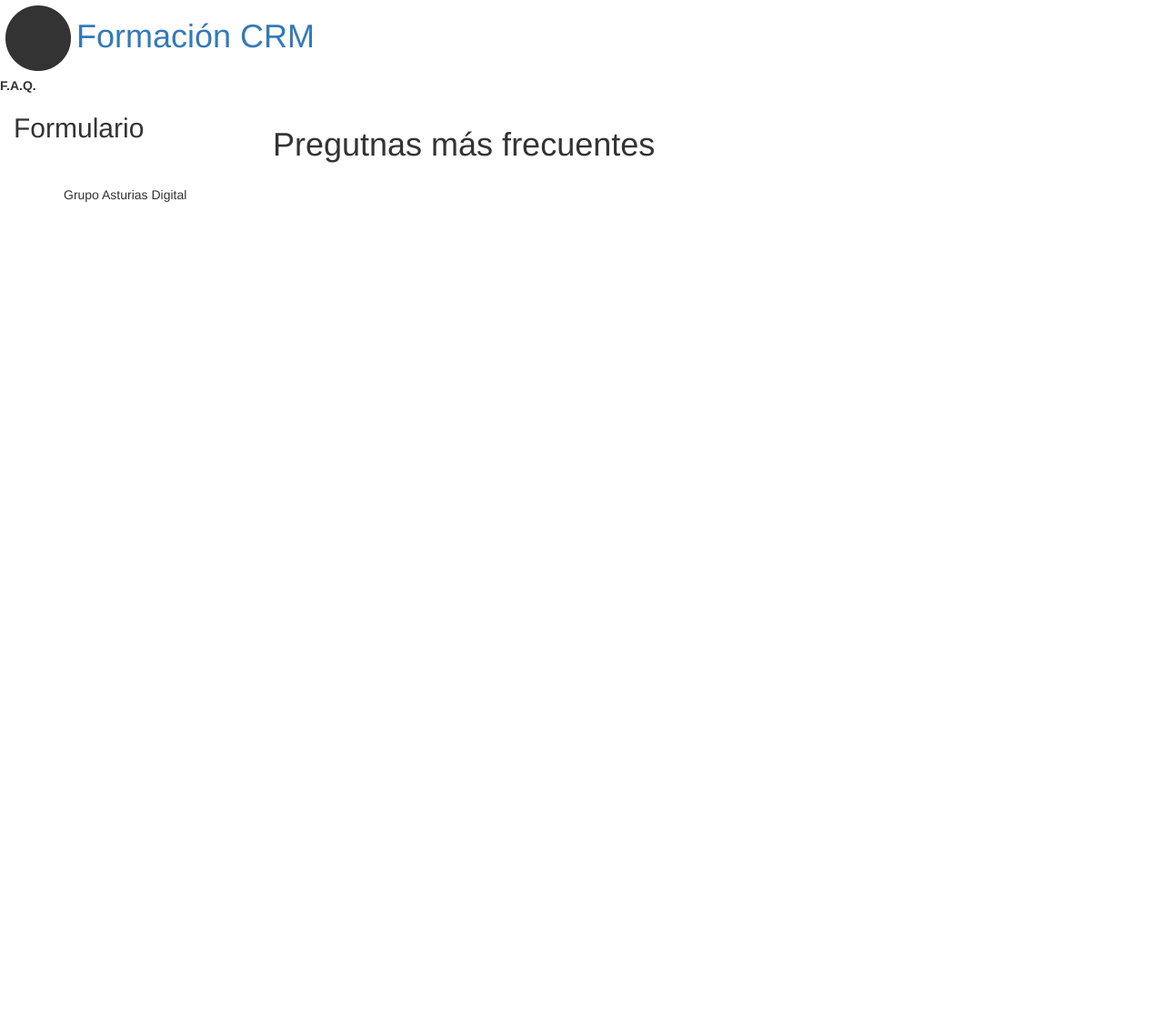
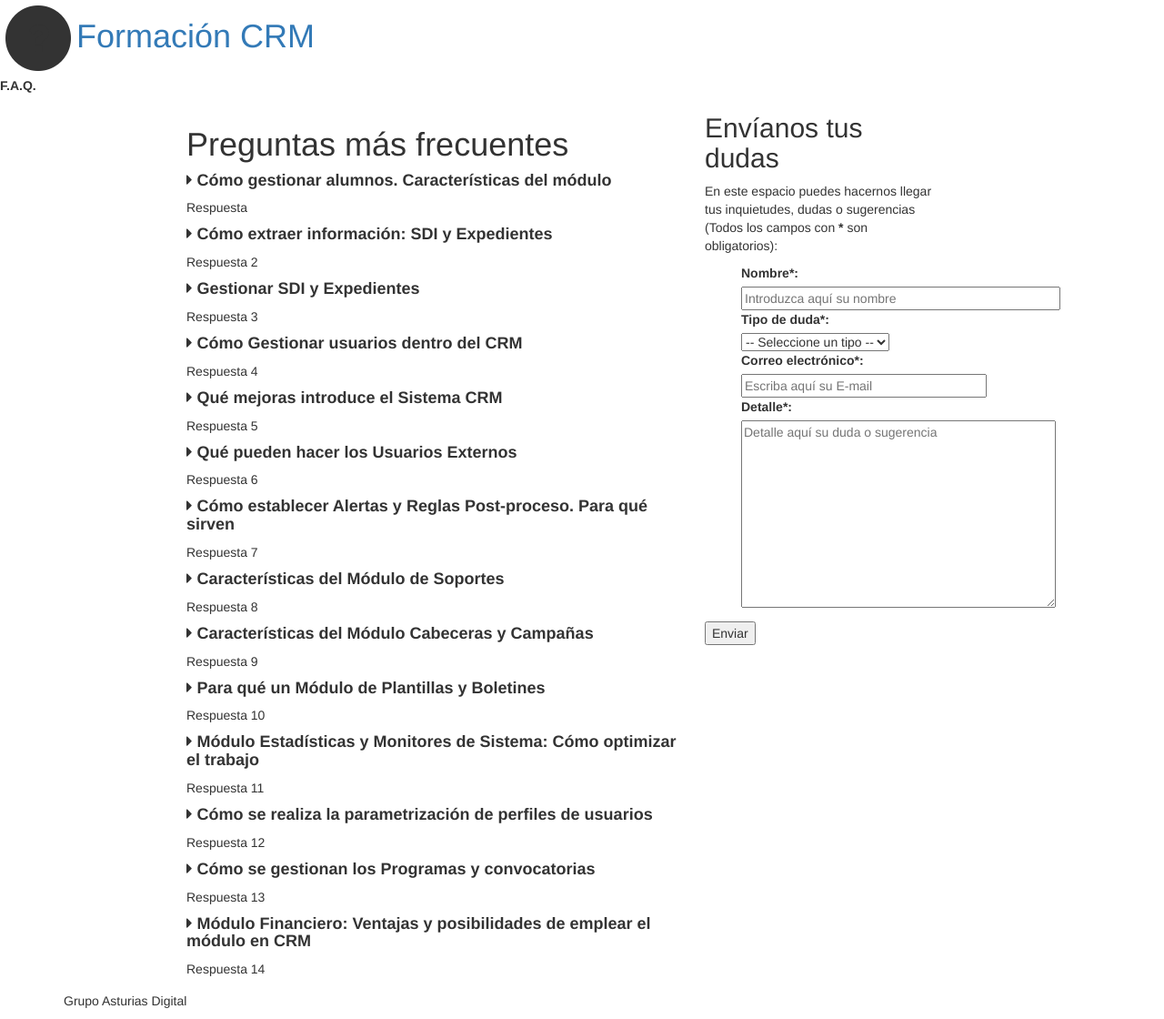
Before and after one commit to josemfc/formacion-crm, a Django app: page / in a window 1280 px wide. Shown: the whole page at 91% size. Before the commit the page ends 222 px from the top, so only its background shows below. Run offline with Django 3.2, Linux system fonts and the light colour scheme; some libraries are stand-ins or nearby versions.

Commit message:
Added form functionality and design

```diff
--- /dev/null
+++ b/faq/forms.py
@@ -0,0 +1,38 @@
+from django import forms
+from django.utils.html import escape
+from django.db.models import Q
+from django.utils.translation import ugettext as _
+
+
+class DudasForm (forms.Form):
+	nombre = forms.CharField (label = 'Nombre*',
+								max_length = 200,
+								widget=forms.TextInput(attrs={
+									'size': 40,
+									'placeholder': 'Introduzca aquí su nombre',
+								}),
+							)
+
+	TIPOS_DUDAS = ( ('-1', '-- Seleccione un tipo --'), ('0', 'Área comercial'), ('1', 'Área académica'), ('2', 'Registro y Control'),  ('3', 'Área financiera'), ('4', 'Área de marketing'),)
+	tipo = forms.ChoiceField(label = 'Tipo de duda*',
+										choices = TIPOS_DUDAS,
+									)
+
+	email = forms.EmailField(label = 'Correo electrónico*',
+								widget=forms.TextInput(attrs={
+									'size': 30,
+									'placeholder': 'Escriba aquí su E-mail',
+								}), )
+
+	detalle = forms.CharField(label = 'Detalle*',
+								widget = forms.Textarea(attrs={
+									'placeholder': 'Detalle aquí su duda o sugerencia',
+								}))
+
+	def clean(self):
+		cleaned_data = super(DudasForm, self).clean()
+
+		t = self.cleaned_data.get('tipo')
+
+		if int(t) < 0:
+			raise forms.ValidationError(_("Por favor, seleccione un tipo de duda."))
--- a/faq/templates/faq/base.html
+++ b/faq/templates/faq/base.html
@@ -16,11 +16,11 @@
 		<link href="https://maxcdn.bootstrapcdn.com/font-awesome/4.6.3/css/font-awesome.min.css" rel="stylesheet"/>
 		<link rel="stylesheet" type="text/css" href="{% static 'faq/css/style.css' %}" />
 
-		<!-- JavaScript Includes
+		<!-- JavaScript Includes -->
 		<script src="//ajax.googleapis.com/ajax/libs/jquery/1.12.0/jquery.min.js" defer></script>
 		<script>window.jQuery || document.write('<script src="{% static 'faq/js/vendor/jquery-1.12.0.min.js' %}" defer><\/script>')</script>
 		<script src="{% static 'faq/js/vendor/jquery.init.js' %}" defer></script>
-        <script src="{% static 'faq/js/main.js' %}" defer></script>-->
+        <script src="{% static 'faq/js/main.js' %}" defer></script>
 	</head>
 
 	<body>
@@ -42,15 +42,7 @@
 
 		<div class="container row">
 			<!-- Bloque principal -->
-			<article id="contenido" class="panel-body col-xs-12 col-sm-8 col-sm-push-3 col-lg-6 col-lg-push-3">
-				{% block content %}{% endblock %}
-			</article>
-
-
-			<!-- Menú izquierdo flotante (se debe mostrar a la derecha, pero abajo en xs) -->
-			<aside id="derecha" class="col-xs-12 col-sm-3 col-sm-pull-8 col-lg-2 col-lg-pull-6">
-				<h2>Formulario</h2>
-			</aside>
+			{% block content %}{% endblock %}
 		</div>
 
 		<!-- Pie de páginal -->
--- a/faq/templates/faq/index.html
+++ b/faq/templates/faq/index.html
@@ -1,7 +1,223 @@
 {% extends 'faq/base.html' %}
 
 {% block content %}
-	<h1>Pregutnas más frecuentes</h1>
+	<article id="contenido" class="panel-body col-xs-12 col-sm-8 col-sm-offset-1 col-lg-6 col-lg-offset-2">
+		<h1>Preguntas más frecuentes</h1>
+		<div class="preguntas">
+			<h4 class="btn-toggle">
+				<i class="fa fa-caret-right"></i>
+				<span class="pregunta"><strong>Cómo gestionar alumnos. Características del módulo</strong></span>
+			</h4>
+
+			<div class="toggle">
+				<div class="media-body">
+					<span class="media-heading">Respuesta</span>
+
+				</div>
+			</div>
+		</div>
+
+		<div class="preguntas">
+			<h4 class="btn-toggle">
+				<i class="fa fa-caret-right"></i>
+				<span class="pregunta"><strong>Cómo extraer información: SDI y Expedientes</strong></span>
+			</h4>
+
+			<div class="toggle">
+				<div class="media-body">
+					<span class="media-heading">Respuesta 2</span>
+
+				</div>
+			</div>
+		</div>
+
+		<div class="preguntas">
+			<h4 class="btn-toggle">
+				<i class="fa fa-caret-right"></i>
+				<span class="pregunta"><strong>Gestionar SDI y Expedientes</strong></span>
+			</h4>
+
+			<div class="toggle">
+				<div class="media-body">
+					<span class="media-heading">Respuesta 3</span>
+
+				</div>
+			</div>
+		</div>
+
+		<div class="preguntas">
+			<h4 class="btn-toggle">
+				<i class="fa fa-caret-right"></i>
+				<span class="pregunta"><strong>Cómo Gestionar usuarios dentro del CRM</strong></span>
+			</h4>
+
+			<div class="toggle">
+				<div class="media-body">
+					<span class="media-heading">Respuesta 4</span>
+
+				</div>
+			</div>
+		</div>
+
+		<div class="preguntas">
+			<h4 class="btn-toggle">
+				<i class="fa fa-caret-right"></i>
+				<span class="pregunta"><strong>Qué mejoras introduce el Sistema CRM</strong></span>
+			</h4>
+
+			<div class="toggle">
+				<div class="media-body">
+					<span class="media-heading">Respuesta 5</span>
+
+				</div>
+			</div>
+		</div>
+
+		<div class="preguntas">
+			<h4 class="btn-toggle">
+				<i class="fa fa-caret-right"></i>
+				<span class="pregunta"><strong>Qué pueden hacer los Usuarios Externos</strong></span>
+			</h4>
+
+			<div class="toggle">
+				<div class="media-body">
+					<span class="media-heading">Respuesta 6</span>
+
+				</div>
+			</div>
+		</div>
+
+		<div class="preguntas">
+			<h4 class="btn-toggle">
+				<i class="fa fa-caret-right"></i>
+				<span class="pregunta"><strong>Cómo establecer Alertas y Reglas Post-proceso. Para qué sirven</strong></span>
+			</h4>
+
+			<div class="toggle">
+				<div class="media-body">
+					<span class="media-heading">Respuesta 7</span>
+
+				</div>
+			</div>
+		</div>
+
+		<div class="preguntas">
+			<h4 class="btn-toggle">
+				<i class="fa fa-caret-right"></i>
+				<span class="pregunta"><strong>Características del Módulo de Soportes</strong></span>
+			</h4>
+
+			<div class="toggle">
+				<div class="media-body">
+					<span class="media-heading">Respuesta 8</span>
+
+				</div>
+			</div>
+		</div>
+
+		<div class="preguntas">
+			<h4 class="btn-toggle">
+				<i class="fa fa-caret-right"></i>
+				<span class="pregunta"><strong>Características del  Módulo Cabeceras y Campañas</strong></span>
+			</h4>
+
+			<div class="toggle">
+				<div class="media-body">
+					<span class="media-heading">Respuesta 9</span>
+
+				</div>
+			</div>
+		</div>
+
+		<div class="preguntas">
+			<h4 class="btn-toggle">
+				<i class="fa fa-caret-right"></i>
+				<span class="pregunta"><strong>Para qué un Módulo de Plantillas y Boletines</strong></span>
+			</h4>
+
+			<div class="toggle">
+				<div class="media-body">
+					<span class="media-heading">Respuesta 10</span>
+
+				</div>
+			</div>
+		</div>
+
+		<div class="preguntas">
+			<h4 class="btn-toggle">
+				<i class="fa fa-caret-right"></i>
+				<span class="pregunta"><strong>Módulo Estadísticas y Monitores de Sistema: Cómo optimizar el trabajo</strong></span>
+			</h4>
+
+			<div class="toggle">
+				<div class="media-body">
+					<span class="media-heading">Respuesta 11</span>
+
+				</div>
+			</div>
+		</div>
+
+		<div class="preguntas">
+			<h4 class="btn-toggle">
+				<i class="fa fa-caret-right"></i>
+				<span class="pregunta"><strong>Cómo se realiza la parametrización de perfiles de usuarios</strong></span>
+			</h4>
+
+			<div class="toggle">
+				<div class="media-body">
+					<span class="media-heading">Respuesta 12</span>
+
+				</div>
+			</div>
+		</div>
+
+		<div class="preguntas">
+			<h4 class="btn-toggle">
+				<i class="fa fa-caret-right"></i>
+				<span class="pregunta"><strong>Cómo se gestionan los Programas y convocatorias</strong></span>
+			</h4>
+
+			<div class="toggle">
+				<div class="media-body">
+					<span class="media-heading">Respuesta 13</span>
+
+				</div>
+			</div>
+		</div>
+
+		<div class="preguntas">
+			<h4 class="btn-toggle">
+				<i class="fa fa-caret-right"></i>
+				<span class="pregunta"><strong>Módulo Financiero: Ventajas y posibilidades de emplear el módulo en CRM</strong></span>
+			</h4>
+
+			<div class="toggle">
+				<div class="media-body">
+					<span class="media-heading">Respuesta 14</span>
+
+				</div>
+			</div>
+		</div>
+	</article>
+
+
+	<!-- Formulario (se debe mostrar a la derecha, pero abajo en xs) -->
+	<aside id="derecha" class="col-xs-12 col-sm-3 col-lg-3">
+		<h2>Envíanos tus dudas</h2>
+		<p>En este espacio puedes hacernos llegar tus inquietudes, dudas o sugerencias (Todos los campos con <b>*</b> son obligatorios):
+		</p>
+
+		<form method="post" action="">
+			{% csrf_token %}
+
+			<ul style="list-style-type: none;">
+				{{ dudas_form.as_ul }}
+			</ul>
+
+			<input type="submit" value="Enviar" class="btn-amarillo"/>
+		</form>
+
+	</aside>
 
 
 {% endblock %}
--- a/faq/views.py
+++ b/faq/views.py
@@ -1,5 +1,36 @@
-from django.shortcuts import render
+# coding=utf-8
+from django.shortcuts import get_object_or_404, render, redirect
+from django.core.urlresolvers import reverse
+from django.core.mail import send_mail
+from django.conf import settings
 
+from faq.models import FuentesJSON
+from faq.forms import *
 
 def index(request):
-    return render(request, 'faq/index.html')
+	if request.method == 'POST':
+		dudas_form = DudasForm(request.POST)
+
+		if dudas_form.is_valid():
+			nom = escape(dudas_form.cleaned_data['nombre'])
+			tip = int(dudas_form.cleaned_data['tipo'])
+			mail = escape(dudas_form.cleaned_data['email'])
+			det = escape(dudas_form.cleaned_data['detalle'])
+
+			# Enviar notificación
+			TIPOS_DUDAS = ( ('-1', '-- Seleccione un tipo --'), ('0', 'Área comercial'), ('1', 'Área académica'), ('2', 'Registro y Control'),  ('3', 'Área financiera'), ('4', 'Área de marketing'),)
+			path = request.build_absolute_uri(reverse('faq:index'))
+			mensj = "Se ha recibido una nueva duda desde " + path +".\n\nNombre: " + nom + "\nCorreo electrónico: " + mail + "\nDetalle: " + det
+			email_dest = 'tecnologia.ns@iep.edu.es'
+
+			send_mail('Formación CRM - Duda de ' + TIPOS_DUDAS[tip+1][1], mensj, settings.DEFAULT_FROM_EMAIL, [email_dest], fail_silently=False)
+
+			return render(request, 'faq/redirect.html')
+
+		else:
+			return render(request, 'faq/index.html', { 'dudas_form': dudas_form })
+
+	else:   # GET
+		dudas_form = DudasForm()
+
+		return render(request, 'faq/index.html', { 'dudas_form': dudas_form })
--- a/formacion/urls.py
+++ b/formacion/urls.py
@@ -1,4 +1,4 @@
-from django.conf.urls import patterns, include, url
+from django.conf.urls import include, url
 from django.contrib import admin
 from django.conf import settings
 from django.conf.urls.static import static
@@ -9,10 +9,4 @@ urlpatterns = [
 	url(r'^$', views.index),
     url(r'^admin/', admin.site.urls),
 	url(r'^faq/', include('faq.urls', namespace="faq"))
-]# + static(settings.STATIC_URL, document_root=settings.STATIC_ROOT)
-
-"""if not settings.DEBUG:
-	urlpatterns += patterns('',
-		(r'^static/(?P<path>.*)$', 'django.views.static.serve', {'document_root': settings.STATIC_ROOT}),
-	)
-"""
+]
```
Also changed, not shown: faq/templates/faq/redirect.html (added, +24 -0 lines), formacion/settings.py (+7 -7 lines).
